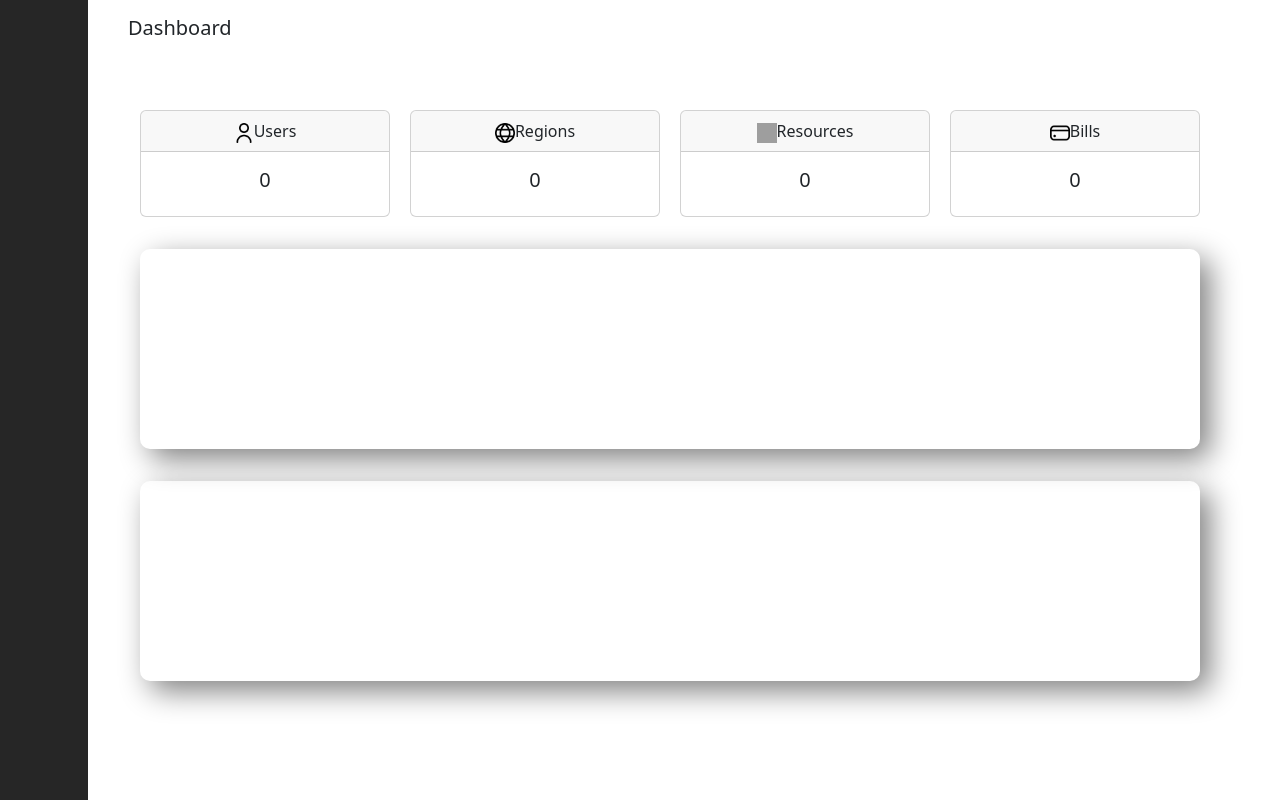
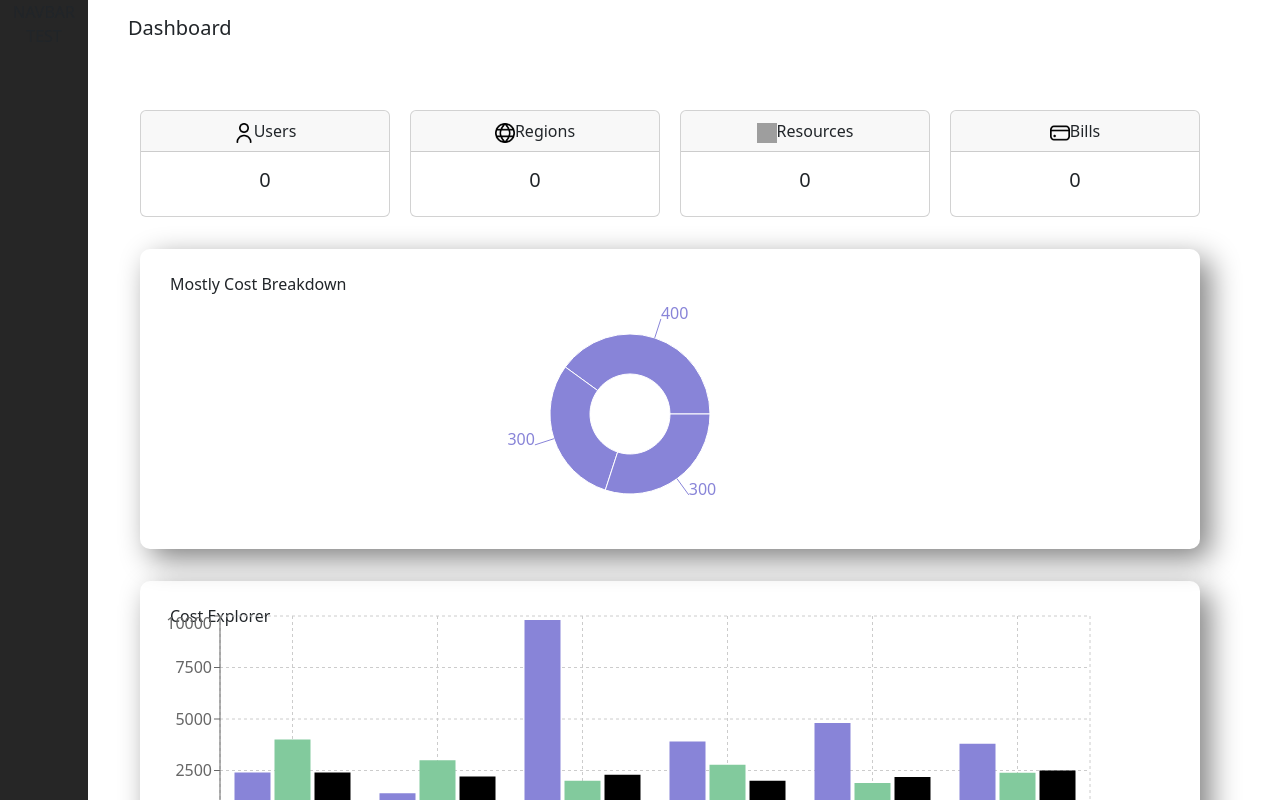
Before and after one commit to oidc-soma/aerosquirrel, a React (Create React App) app in the folder client/aerosquirrel_client/: page /dashboard in a window 1280 px wide. Built offline with nearby package versions, Linux system fonts and the light colour scheme; grey boxes are pictures that could not be loaded.

Commit message:
Dashboard graph layout implemented

```diff
--- a/client/aerosquirrel_client/package.json
+++ b/client/aerosquirrel_client/package.json
@@ -12,6 +12,7 @@
     "react-dom": "^18.2.0",
     "react-router-dom": "^6.13.0",
     "react-scripts": "^5.0.1",
+    "recharts": "^2.7.2",
     "styled-components": "^6.0.0-rc.5",
     "web-vitals": "^2.1.4",
     "yarn": "^1.22.19"
--- a/client/aerosquirrel_client/src/components/navbar/Navbar.tsx
+++ b/client/aerosquirrel_client/src/components/navbar/Navbar.tsx
@@ -19,7 +19,10 @@ function Navbar() {
 
 
 return (
-    <NavInner></NavInner>
+    <NavInner>
+      NAVBAR TEST
+    </NavInner>
+
     // <nav className="fixed bottom-0 left-0 top-0 z-20 flex w-[88px] flex-col gap-6 bg-purplin-850 px-5 py-8 dark:bg-black-900 pt-16">
     //     <div className="flex items-center gap-8 text-sm font-semibold text-black-400" rel="noopener noreferrer">
     //        <div>
--- a/client/aerosquirrel_client/src/pages/Dashboard.css
+++ b/client/aerosquirrel_client/src/pages/Dashboard.css
@@ -5,18 +5,38 @@
 }
 
 .mapchartGrid {
-
+    position: relative;
     border-radius: 10px;
     box-shadow: 10px 10px 30px grey;
     margin-top: 2rem;
     margin-right: 5rem;
-    height: 200px;
+    height: 300px;
 }
 
 .costexplorerGrid {
+    position: relative;
     border-radius: 10px;
-        box-shadow: 10px 10px 30px grey;
-        margin-top: 2rem;
-        margin-right: 5rem;
-        height: 200px;
+    box-shadow: 10px 10px 30px grey;
+    margin-top: 2rem;
+    margin-right: 5rem;
+    height: 300px;
+    margin-bottom : 3rem;
 }
+
+.DashboardTitle{
+    position: absolute;
+    left: 8rem;
+    top: 1rem;
+    font-size: 20px;
+}
+
+.mcb-label {
+    position: absolute;
+    left: 30px;
+    top: 23px;
+
+}
+
+.dashboardscreen{
+    position: relative;
+}
--- a/client/aerosquirrel_client/src/pages/Dashboard.tsx
+++ b/client/aerosquirrel_client/src/pages/Dashboard.tsx
@@ -4,15 +4,60 @@ import './Dashboard.css';
 import styled from 'styled-components';
 import ReactDOM from 'react-dom';
 import DashboardUpperCards from '../components/cards/DashboardUpperCards';
+import { PieChart, Pie, Legend, Tooltip, ResponsiveContainer, CartesianGrid } from 'recharts';
+import {BarChart, Bar, Cell, XAxis, YAxis } from 'recharts';
 
 const DashboardLabel = styled.h1`
   position: absolute;
   left: 8rem;
   top: 1rem;
-
   font-size: 20px;
 `;
 
+const data01 = [
+  { name: "On Premise", value: 400 },
+  { name: "Amazon Web Services", value: 300 },
+  { name: "Oracle OCI", value: 300 },
+];
+
+const barchartdummy = [
+  {
+    name: "2023 01",
+    EC2: 4000,
+    DynomoDB: 2400,
+    ElasticIP: 2400,
+  },
+  {
+    name: "2023 02",
+    EC2: 3000,
+    DynomoDB: 1398,
+    ElasticIP: 2210,
+  },
+  {
+    name: "2023 03",
+    EC2: 2000,
+    DynomoDB: 9800,
+    ElasticIP: 2290,
+  },
+  {
+    name: "2023 04",
+    EC2: 2780,
+    DynomoDB: 3908,
+    ElasticIP: 2000,
+  },
+  {
+    name: "2023 05",
+    EC2: 1890,
+    DynomoDB: 4800,
+    ElasticIP: 2181,
+  },
+  {
+    name: "2023 06",
+    EC2: 2390,
+    DynomoDB: 3800,
+    ElasticIP: 2500,
+  },
+];
 
 function Dashboard() {
     const DocumentTitle: HTMLTitleElement | null = document.querySelector("title");
@@ -25,6 +70,7 @@ function Dashboard() {
 
     return (
       <>
+        <div className="dashboardscreen">
           <DashboardLabel>Dashboard</DashboardLabel>
           <div
             className="dashboardGrid"
@@ -67,7 +113,24 @@ function Dashboard() {
               paddingRight: "5rem",
             }}
           >
+            <div className="mcb-label">Mostly Cost Breakdown</div>
 
+            <ResponsiveContainer width="100%" height="100%">
+              <PieChart width={400} height={400}>
+                <Pie
+                  dataKey="value"
+                  isAnimationActive={false}
+                  data={data01}
+                  cx="50%"
+                  cy="50%"
+                  innerRadius={40}
+                  outerRadius={80}
+                  fill="#8884d8"
+                  label
+                />
+                <Tooltip />
+              </PieChart>
+            </ResponsiveContainer>
           </div>
           <div
             className="costexplorerGrid"
@@ -77,7 +140,30 @@ function Dashboard() {
               paddingRight: "5rem",
             }}
           >
-
+            <div className="mcb-label">Cost Explorer</div>
+            <ResponsiveContainer width="100%" height="100%">
+              <BarChart
+                width={500}
+                height={300}
+                data={barchartdummy}
+                margin={{
+                  top: 5,
+                  right: 30,
+                  left: 20,
+                  bottom: 5,
+                }}
+              >
+                <CartesianGrid strokeDasharray="3 3" />
+                <XAxis dataKey="name" />
+                <YAxis />
+                <Tooltip />
+                <Legend />
+                <Bar dataKey="DynomoDB" fill="#8884d8" />
+                <Bar dataKey="EC2" fill="#82ca9d" />
+                <Bar dataKey="ElasticIP" fill="#000000" />
+              </BarChart>
+            </ResponsiveContainer>
+            </div>
         </div>
       </>
     );
```
Also changed, not shown: 1 other file (tests, documents, lock files or other folders). Lines whose indentation alone changed are shown as unchanged.
